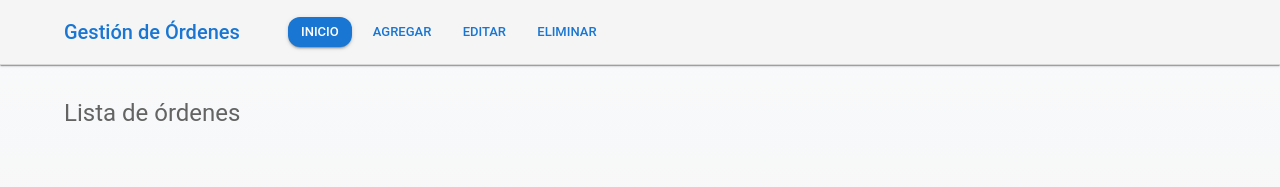
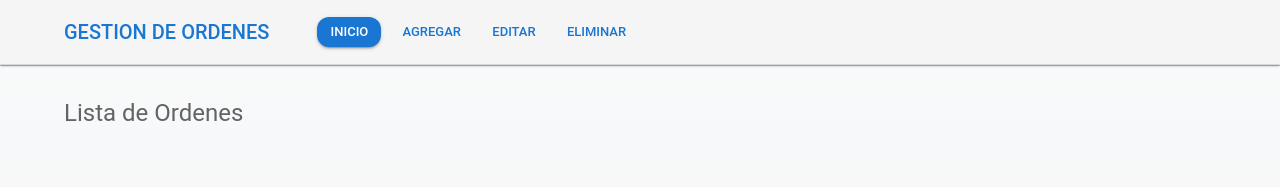
Before and after one commit to yaninard891/ordenes-frontend, a React (Vite) app: page / in a window 1280 px wide. Shown: the top 187 px of the page. Built offline with nearby package versions, Linux system fonts and the light colour scheme; no server answers.

Commit message:
modificaciones de titulo

```diff
--- a/index.html
+++ b/index.html
@@ -4,7 +4,7 @@
     <meta charset="UTF-8" />
     <link rel="icon" type="image/svg+xml" href="/vite.svg" />
     <meta name="viewport" content="width=device-width, initial-scale=1.0" />
-    <title>productos-frontend</title>
+    <title>Gestion de logistica</title>
   </head>
   <body>
     <div id="root"></div>
--- a/src/App.jsx
+++ b/src/App.jsx
@@ -13,12 +13,13 @@ function App() {
   return (
 
   <Routes>
-      <Route element={<Layout title="Gestión de Órdenes" subtitle="Lista de órdenes" />}>
+      <Route element={<Layout title="GESTION DE ORDENES" subtitle="Lista de Ordenes" />}>
         <Route path="/" element={<Home />} />
         <Route path="/addOrden" element={<AddOrden />} />
         <Route path="/order/:id" element={<OrderDetailPage />} />
         <Route path="/orders/edit" element={<UpdateOrdenPages />} />
         <Route path="/orders/delete" element={<OrdenDeletePage />} />
+
       </Route>
     </Routes>
 
```
Also changed, not shown: src/Pages/Home/Home.jsx (line endings or trailing spaces).
